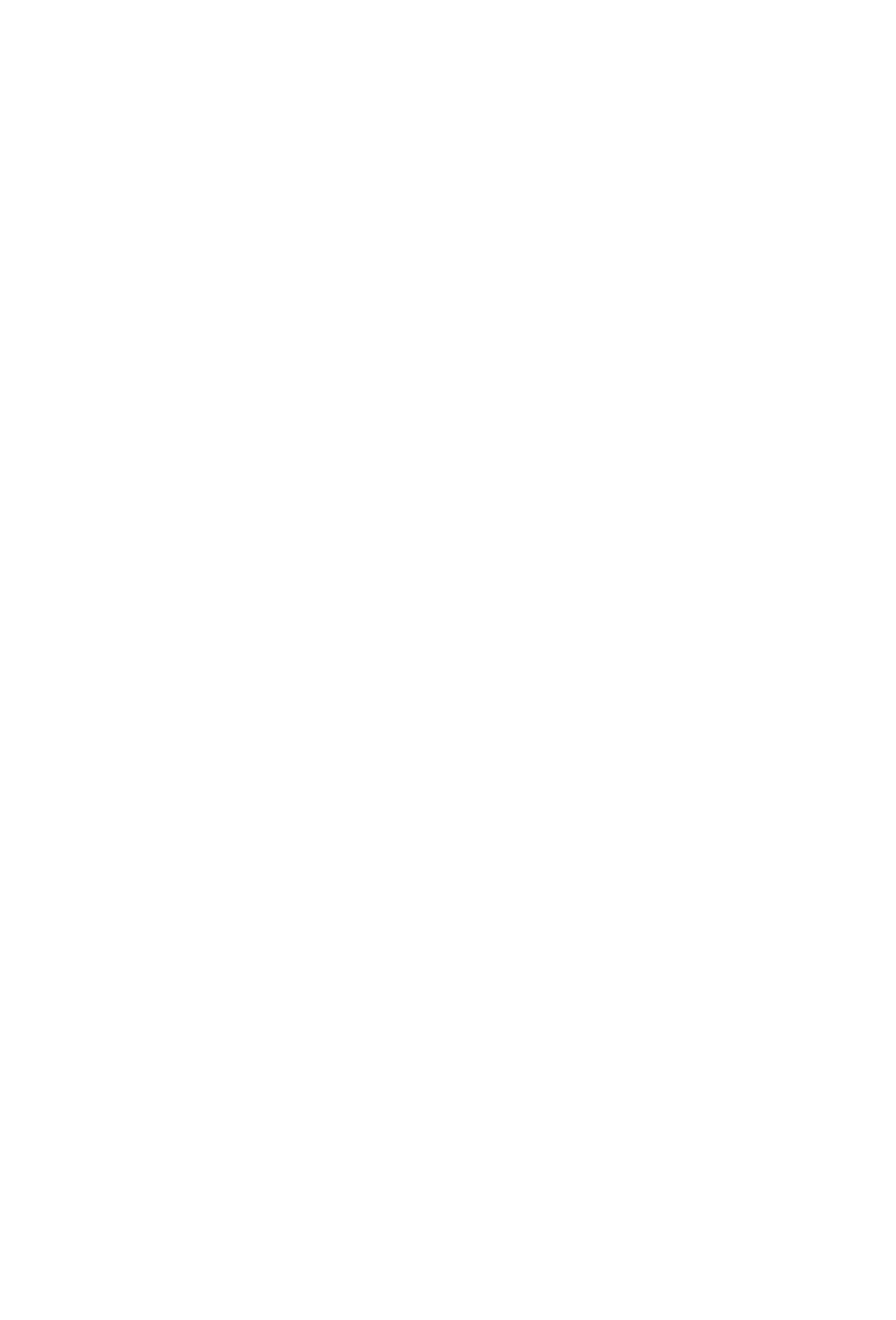
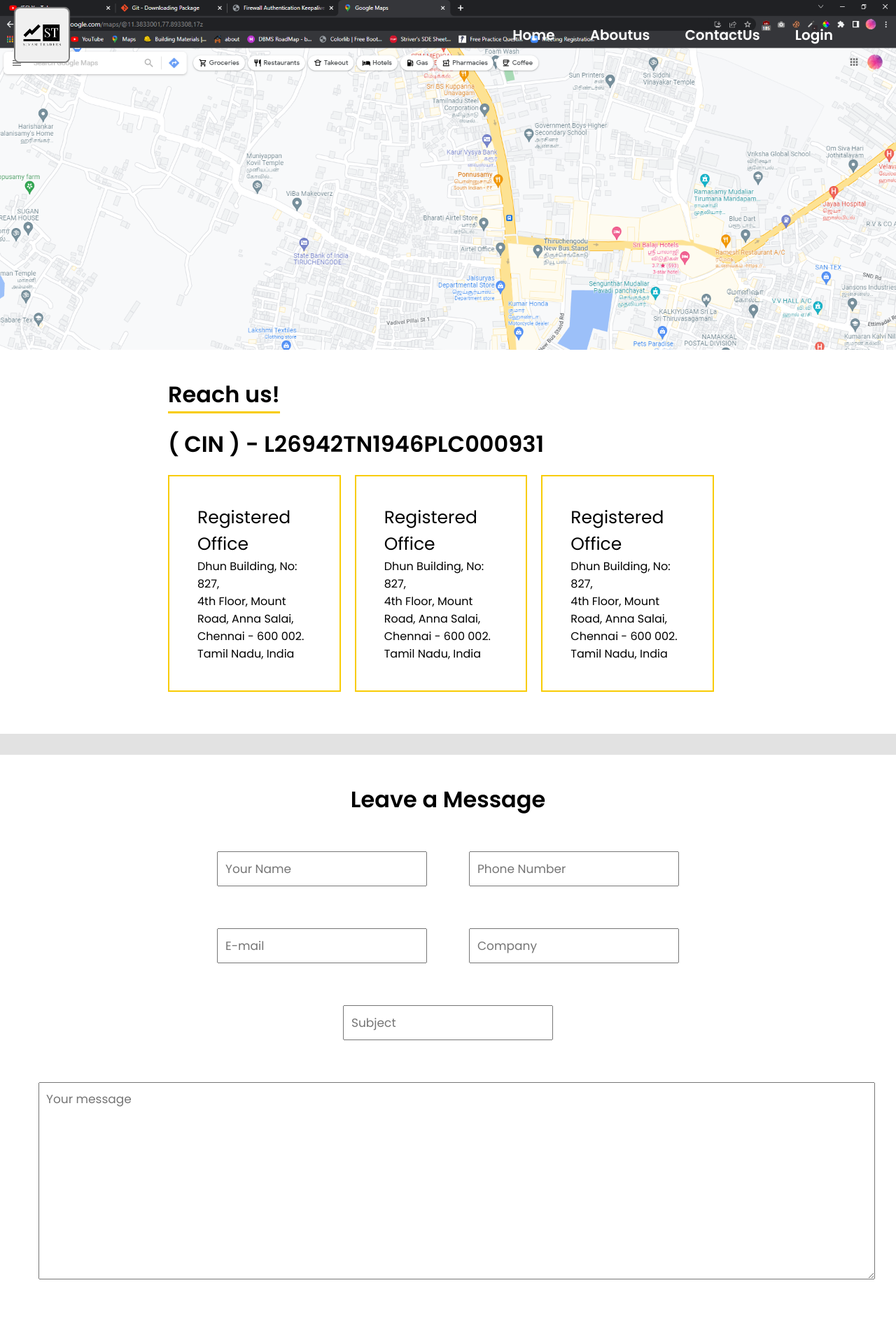
Before and after one commit to hary8088/Mini-Project, a React (Create React App) app: page /contact in a window 1280 px wide. Before the commit this address had no page. Shown: the top 1887 px of the page at 70% size. Before the commit the page ends 800 px from the top, so only its background shows below. Built offline with nearby package versions, Linux system fonts and the light colour scheme.

Commit message:
adminbranch

```diff
--- a/package.json
+++ b/package.json
@@ -8,11 +8,13 @@
 		"@testing-library/react": "^12.1.4",
 		"@testing-library/user-event": "^13.5.0",
 		"bootstrap": "^5.1.3",
-    "react": "^17.0.2",
+		"react": "^16.8.0",
 		"react-bootstrap": "^2.2.3",
-    "react-dom": "^17.0.2",
+		"react-dom": "^16.8.0",
+		"react-helmet": "^6.1.0",
 		"react-icons": "^4.3.1",
 		"react-router-dom": "^6.3.0",
+		"react-script-tag": "^1.1.2",
 		"react-scripts": "^2.1.3",
 		"web-vitals": "^2.1.4"
 	},
--- a/src/App.js
+++ b/src/App.js
@@ -2,6 +2,9 @@ import React from "react";
 import Login from "./Comps/login/login";
 import { BrowserRouter as Router, Routes, Route } from "react-router-dom";
 import Home from "./Comps/home/home";
+import Contact from "./Comps/contact/contact"
+import Admin from "./Comps/admin/admin";
+
 import "./App.css";
 function App() {
   return (
@@ -10,6 +13,8 @@ function App() {
         <Routes>
           <Route exact path="/" element={<Home />} />
           <Route path="/login" element={<Login />} />
+          <Route path="/contact" element={<Contact/>}></Route>
+          <Route path="/admin" element={<Admin/>}></Route>
         </Routes>
       </Router>
     </div>
--- /dev/null
+++ b/src/Comps/admin/admin.jsx
@@ -0,0 +1,13 @@
+import React from 'react';
+import SideBar from './sidebar/sidebar';
+
+
+function Admin() {
+    return (
+        <>
+         <SideBar/>
+        </>
+     );
+}
+
+export default Admin;
--- /dev/null
+++ b/src/Comps/admin/sidebar/sidebar.jsx
@@ -0,0 +1,43 @@
+import React from "react";
+import Styles from "./sidebar.module.css";
+
+function SideBar() {
+	return (
+		<>
+			<div className={Styles.container}>
+				<div className={Styles.header}>Shivam Traders</div>
+				<div className={Styles.row}>
+					<div className={Styles.title}>Main</div>
+					<div className={Styles.content}>
+						<li>Dashboard</li>
+					</div>
+				</div>
+				<div className={Styles.row}>
+					<div className={Styles.title}>List</div>
+					<div className={Styles.content}>
+						<li>Products</li>
+						<li>Orders</li>
+						<li>Delivery</li>
+					</div>
+				</div>
+				<div className={Styles.row}>
+					<div className={Styles.title}>Transactions</div>
+					<div className={Styles.content}>
+						<li>All Transaction</li>
+						<li>Completed</li>
+						<li>Pending</li>
+					</div>
+				</div>
+				<div className={Styles.row}>
+					<div className={Styles.title}>Queries</div>
+					<div className={Styles.content}>
+						<li>Queries</li>
+						<li>Reviews</li>
+					</div>
+				</div>
+			</div>
+		</>
+	);
+}
+
+export default SideBar;
--- /dev/null
+++ b/src/Comps/admin/sidebar/sidebar.module.css
@@ -0,0 +1,21 @@
+/* .title{
+    background-color: aqua;
+    font-size: 400px;
+} */
+.container{
+    box-sizing: border-box;
+    background-color: blueviolet;
+    width: fit-content;
+    height: 100%;
+    padding: 30px;
+}
+.row{
+    padding:10px 5px;
+}
+.header{
+    padding: 20px;
+}
+.content li{
+    list-style: none;
+    margin-left: 10px;
+}
--- /dev/null
+++ b/src/Comps/contact/contact.jsx
@@ -0,0 +1,85 @@
+import React from "react";
+import Styles from "./contact.module.css";
+import Header from "../header/header";
+import Footer from "../footer/footer";
+function contact() {
+	return (
+		<>
+			<Header />
+			<div className={Styles.content}>
+				<div className={Styles.map}></div>
+				<div className={Styles.mainHolder}>
+					<div className={Styles.main}>
+						<div className={Styles.heading}>
+							<h1>Reach us!</h1>
+						</div>
+						<div className={Styles.gst}>
+							<h1>( CIN ) - L26942TN1946PLC000931</h1>
+						</div>
+						<div className={Styles.boxes}>
+							<div className={Styles.box1}>
+								<div className={Styles.boxHead}>Registered Office</div>
+								<div className={Styles.address}>
+									Dhun Building, No: 827,
+									<br /> 4th Floor, Mount Road, Anna Salai, Chennai - 600 002.{" "}
+									<br /> Tamil Nadu, India
+								</div>
+							</div>
+
+							<div className={Styles.box1}>
+								<div className={Styles.boxHead}>Registered Office</div>
+								<div className={Styles.address}>
+									Dhun Building, No: 827,
+									<br /> 4th Floor, Mount Road, Anna Salai, Chennai - 600 002.{" "}
+									<br /> Tamil Nadu, India
+								</div>
+							</div>
+							<div className={Styles.box1}>
+								<div className={Styles.boxHead}>Registered Office</div>
+								<div className={Styles.address}>
+									Dhun Building, No: 827,
+									<br /> 4th Floor, Mount Road, Anna Salai, Chennai - 600 002.{" "}
+									<br /> Tamil Nadu, India
+								</div>
+							</div>
+						</div>
+					</div>
+				</div>
+				<div className={Styles.formHold}>
+					<div className={Styles.form}>
+						<div className={Styles.formHead}>
+							<h1>Leave a Message</h1>
+						</div>
+						<div className={Styles.row}>
+							<input type='text' name='' id='' placeholder='Your Name' />
+							<input type='text' name='' id='' placeholder='Phone Number' />
+						</div>
+						<div className={Styles.row}>
+							<input type='text' name='' id='' placeholder='E-mail' />
+							<input type='text' name='' id='' placeholder='Company' />
+						</div>
+						<div className={Styles.row}>
+							<input type='text' name='' id='' placeholder='Subject' />
+						</div>
+						<div className={Styles.row}>
+							<textarea
+								name=''
+								id=''
+								cols='80'
+								rows='10'
+								placeholder='Your message'
+							></textarea>
+						</div>
+						<div className={Styles.row}>
+							<button>SUBMIT</button>
+						</div>
+					</div>
+				</div>
+			</div>
+
+			<Footer />
+		</>
+	);
+}
+
+export default contact;
--- /dev/null
+++ b/src/Comps/contact/contact.module.css
@@ -0,0 +1,116 @@
+* {
+	margin: 0px;
+	padding: 0px;
+	box-sizing: border-box;
+}
+.content {
+	display: flex;
+	flex-direction: column;
+	/* padding: 30px; */
+}
+.map {
+	background-image: url("../../images/Screenshot\ \(227\).png");
+	height: 500px;
+	background-repeat: no-repeat;
+	background-size: cover;
+}
+.mainHolder {
+	display: flex;
+	justify-content: center;
+	margin: 0px 200px 0px 200px;
+}
+.main {
+	/* border: 2px solid black; */
+	box-sizing: border-box;
+	width: auto;
+	padding: 40px;
+	/* display: inline; */
+}
+.heading h1 {
+	box-sizing: border-box;
+	border-bottom: 3px solid rgb(248, 204, 5);
+	width: fit-content;
+	/* display: inline; */
+}
+
+.box1 {
+	border: 2px solid rgb(248, 204, 5);
+	padding: 40px;
+	margin: 20px 20px 20px 0px;
+	box-sizing: content-box;
+}
+
+.boxes {
+	display: flex;
+	flex-direction: row;
+}
+
+.boxHead {
+	font-size: 25px;
+}
+.gst {
+	/* padding: 20px; */
+	margin-top: 20px;
+}
+
+.row {
+	padding: 30px;
+}
+.formHold {
+	background-color: rgb(226, 226, 226);
+	display: flex;
+	justify-content: center;
+}
+.form {
+	background-color: white;
+	padding: 20px;
+	display: flex;
+	flex-direction: column;
+	justify-content: center;
+	margin-top: 30px;
+	margin-bottom: 30px;
+}
+.row input {
+	margin: 0px 30px 0px 30px;
+	font-size: 17px;
+	padding: 10px;
+	width: 300px;
+}
+.row input:focus {
+	margin: 0px 30px 0px 30px;
+	font-size: 17px;
+	padding: 10px;
+	width: 300px;
+	outline: 3px solid orange;
+	border: none;
+	/* outline: none; */
+	transition: 0.2s;
+}
+
+.formHead {
+	padding: 20px;
+	/* border-bottom: 3px solid black; */
+	/* width: fit-content; */
+	display: flex;
+	justify-content: center;
+}
+
+.row textarea {
+	margin-left: 25px;
+	font-size: 17px;
+	padding: 10px;
+}
+.row button {
+	margin-left: 25px;
+	font-size: 22px;
+	width: 120px;
+	background-color: rgb(0, 0, 0);
+	color: rgb(255, 255, 255);
+	/* font-weight: 700; */
+	border: none;
+}
+.row {
+	display: flex;
+	flex-direction: row;
+	justify-content: center;
+}
--- a/src/Comps/header/header.jsx
+++ b/src/Comps/header/header.jsx
@@ -1,17 +1,28 @@
-import React from "react";
+import React, { useState } from "react";
 import Styles from "./header.module.css";
 import { Link } from "react-router-dom";
+import ScriptTag from "react-script-tag";
 function header() {
+	const [change, setchange] = useState(false);
+	const scrollevent = () => {
+		if (window.scrollY >= 80) {
+			setchange(true);
+		} else {
+			setchange(false);
+		}
+	};
+	window.addEventListener("scroll", scrollevent);
+
 	return (
 		<React.Fragment>
-      <div className={Styles.Navbar}>
+			<div className={change ?Styles.notnavbar:Styles.Navbar}>
 				<div className={Styles.brand}>
-          <img src="../../assets/Sivam Traders-logos.jpeg" alt="Logo" />
+					<img src='../../assets/Sivam Traders-logos.jpeg' alt='Logo' />
 				</div>
 				<div className={Styles.header}>
 					<div className={Styles.home}>
 						<h1>
-              <Link className="link" to="/">
+							<Link className='link' to='/'>
 								Home
 							</Link>
 						</h1>
@@ -20,11 +31,13 @@ function header() {
 						<h1>Aboutus</h1>
 					</div>
 					<div className={Styles.contactUs}>
+						<Link className='link' to='/contact'>
 							<h1>ContactUs</h1>
+						</Link>
 					</div>
 					<div className={Styles.login}>
 						<h1>
-              <Link className="link" to="/login">
+							<Link className='link' to='/login'>
 								Login
 							</Link>
 						</h1>
--- a/src/Comps/header/header.module.css
+++ b/src/Comps/header/header.module.css
@@ -23,22 +23,43 @@
   margin-top: 10px;
   align-items: center;
   justify-content: space-between;
-  background-color: rgb(207, 145, 64);
+  background-color: transparent;
   margin: 0;
   padding: 10px 0;
+  position: fixed;
+  width: 100%;
+  transition: 0.2s;
+
+}
+.notnavbar {
+  display: flex;
+  margin-top: 10px;
+  align-items: center;
+  justify-content: space-between;
+  background-color: rgb(207, 145, 64,0.9);
+
+  margin: 0;
+  padding: 10px 0;
+  position: fixed;
+  width: 100%;
+  transition: 0.3s;
 }
 .header {
   display: flex;
   justify-content: right;
+  margin-right: 40px;
 }
 .header h1 {
-  margin-right: 20px;
-  font-size: 22px;
+  margin-right: 50px;
+  font-size: 20px;
   transition: all 0.5s ease-in-out;
+  color: rgb(255, 255, 255);
+  /* text-ou: 2px solid black; */
+  text-shadow: rgba(100, 100, 111, 0.2) 0px 7px 29px 0px;
 }
 
 .header h1:hover {
-  color: rgb(8, 8, 8);
+  color: rgb(26, 25, 25);
   cursor: pointer;
   transform: translateY(-2px);
   border-bottom: 2px solid rgb(0, 0, 0);
--- a/src/Comps/home/home.jsx
+++ b/src/Comps/home/home.jsx
@@ -1,6 +1,5 @@
 import React from "react";
 import Styles from "./home.module.css";
-import img1 from "../../images/img-1.jpg";
 import { MdOutlineVerified } from "react-icons/md";
 import Products from "../Product/Products";
 import Header from "../header/header";
@@ -11,7 +10,13 @@ function home() {
 		<>
 			<Header />
 			<div className={Styles.homeCon}>
-        <img src={img1} width={1264} alt="Building" />
+				<div className={Styles.heading}>
+					<h1>
+						We are here...<br></br>Why do you fear?
+					</h1>
+				</div>
+
+				{/* <img src={img1} width={1264} alt="Building" /> */}
 			</div>
 			<div className={Styles.data}>
 				<div className={Styles.list}>
--- a/src/Comps/home/home.module.css
+++ b/src/Comps/home/home.module.css
@@ -1,5 +1,20 @@
-.homeCon img {
-  object-fit: cover;
+.homeCon {
+	/* object-fit: cover; */
+	background-image: url("../../images/img-1.jpg");
+	height: 1000px;
+	background-size: cover;
+	background-repeat: no-repeat;
+}
+.heading h1 {
+	font-size: 90px;
+	color: rgb(255, 255, 255);
+	padding-top: 200px;
+	padding-left: 140px;
+	display: flex;
+	justify-content: start;
+	align-content: center;
+
+	text-shadow: 2px 2px 0px #5a5a5a, 5px 4px 0px rgba(0, 0, 0, 0.15);
 }
 .data {
 	display: flex;
```
Also changed, not shown: src/Comps/admin/admin.module.css (added), src/images/Screenshot (227).png (added), 1 other file (tests, documents, lock files or other folders). Lines whose indentation alone changed are shown as unchanged.
